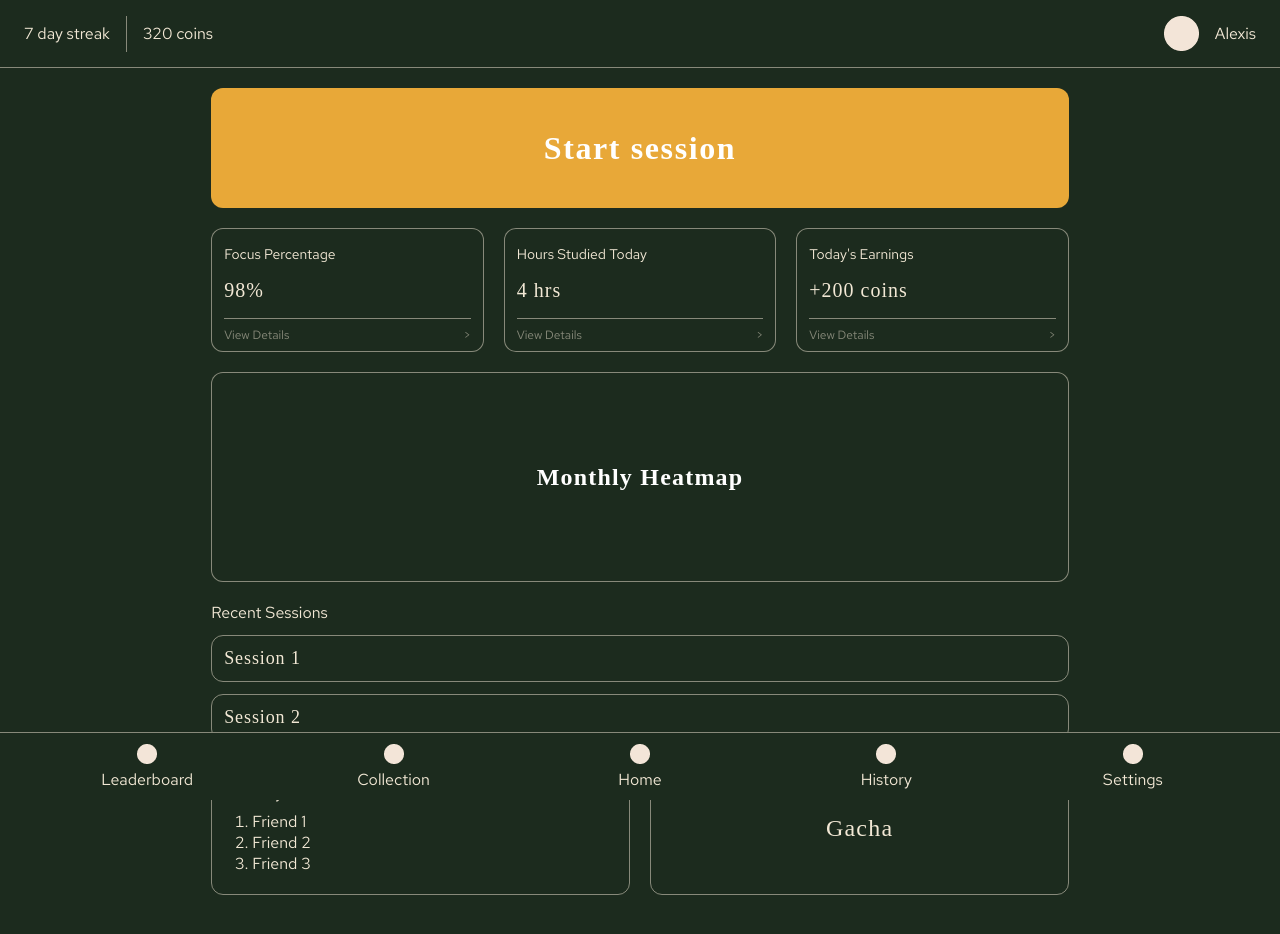
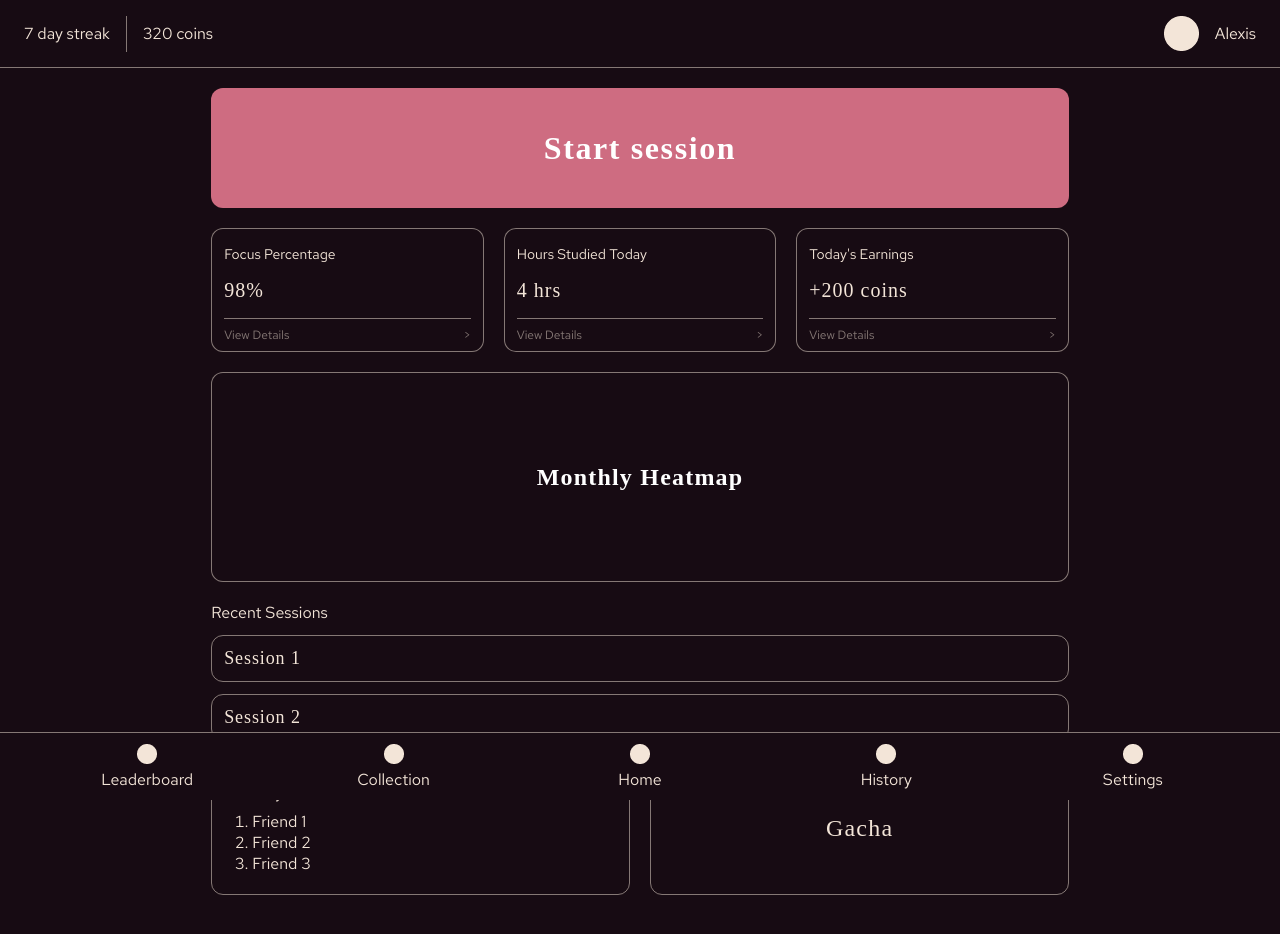
Before and after one commit to 1prcntethan/flowstate, a React (Vite) app: page / in a window 1280 px wide. Shown: the top 934 px of the page. Built offline with nearby package versions, Linux system fonts and the light colour scheme; a web font is replaced by a local one.

Commit message:
implement theme for activesession

```diff
--- a/src/pages/ActiveSession.module.css
+++ b/src/pages/ActiveSession.module.css
@@ -52,7 +52,7 @@
 }
 
 .headerBtn {
-  background: rgba(79, 79, 79, 0.2);
+  background: var(--headerbtn-bg);
   border: 1px transparent;
   border-radius: 8px;
   color: var(--orange-cream);
@@ -64,13 +64,13 @@
 }
 
 .headerBtn:hover {
-  background: rgba(243, 229, 216, 0.12);
+  background: var(--orange-cream-10);
 }
 
 .headerBtnActive {
-  background: rgba(206, 108, 129, 0.2);
-  border-color: rgba(206, 108, 129, 0.4);
-  color: var(--pink, #ce6c81);
+  background: var(--pink-20);
+  border-color: var(--pink-40);
+  color: var(--pink, --pink);
 }
 
 /* ── Scroll container ── */
@@ -110,7 +110,7 @@
 
 .timerBlockCollapsed {
   /* position/top/z-index inherited from above, just override layout */
-  border-bottom: 1px solid rgba(243, 229, 216, 0.1);
+  border-bottom: 1px solid var(--orange-cream-10);
   padding: 10px 20px 10px;
   align-items: flex-start;
   gap: 2px;
@@ -158,7 +158,7 @@
 
 .timerLabel {
   font-size: 14px;
-  color: rgb(243, 229, 216, 0.5);
+  color: var(--orange-cream-20);
   font-family: var(--body-text, sans-serif);
   letter-spacing: 0.04em;
 }
@@ -192,7 +192,7 @@
 .inlineBarTrack {
   width: 100%;
   height: 8px;
-  background: rgba(243, 229, 216, 0.08);
+  background: var(--timerbar-border);
   border-radius: 4px;
   overflow: hidden;
 }
@@ -211,12 +211,12 @@
 }
 
 .statusOn {
-  background: rgba(76, 206, 122, 0.15);
+  background: var(--captures-statusOn);
   color: var(--status-green);
   border: 1px solid var(--status-green);
 }
 .statusOff {
-  background: rgba(224, 85, 85, 0.15);
+  background: var(--captures-statusOff);
   color: var(--status-red);
   border: 1px solid var(--status-red);
 }
@@ -230,7 +230,7 @@
 
 .sessionSubtitle {
   font-size: 14px;
-  color: rgba(243, 229, 216, 0.45);
+  color: var(--orange-cream-20);
   font-family: var(--body-text, sans-serif);
   transition: font-size 0.25s;
 }
@@ -282,7 +282,7 @@
 
 .focusLabel {
   font-size: 14px;
-  color: rgba(243, 229, 216, 0.45);
+  color: var(--orange-cream-20);
   font-family: var(--body-text, sans-serif);
 }
 
@@ -294,7 +294,7 @@
 
 .focusBarTrack {
   height: 16px;
-  background: rgba(243, 229, 216, 0.08);
+  background: var(--orange-cream-80);
   border-radius: 8px;
   overflow: hidden;
 }
@@ -335,7 +335,7 @@
 
 .columnTitle {
   font-size: 14px;
-  color: rgba(243, 229, 216, 0.35);
+  color: var(--orange-cream-40);
   font-family: var(--body-text, sans-serif);
   font-weight: 500;
   margin-bottom: 4px;
@@ -343,7 +343,7 @@
 
 .emptyState {
   font-size: 12px;
-  color: rgba(243, 229, 216, 0.2);
+  color: var(--orange-cream-20);
   font-family: var(--body-text, sans-serif);
   font-style: italic;
 }
@@ -365,7 +365,7 @@
 }
 
 .taskItem:hover {
-  background: rgba(243, 229, 216, 0.07);
+  background: var(--orange-cream-70);
 }
 
 .taskDone {
@@ -376,7 +376,7 @@
   width: 16px;
   height: 16px;
   border-radius: 50%;
-  border: 1.5px solid rgba(243, 229, 216, 0.3);
+  border: 1.5px solid var(--orange-cream-30);
   flex-shrink: 0;
   transition:
     all 0.15s,
--- a/src/themes.ts
+++ b/src/themes.ts
@@ -27,6 +27,9 @@ export type Theme = {
     '--status-green': string
     '--status-red': string
     '--status-amber': string
+    '--headerbtn-bg': string
+    '--captures-statusOn': string
+    '--captures-statusOff': string
   }
 }
 
@@ -36,8 +39,8 @@ export const themes: Record<string, Theme> = {
     name: 'Flowstate',
     unlockable: false,
     vars: {
-      '--dark-purple':     '#170B13',
-      '--orange-cream':    '#F3E5D8',
+      '--dark-purple':     'rgb(23, 11, 19)',
+      '--orange-cream':    'rgb(243, 229, 216)',
       '--orange-cream-10': 'rgba(243,229,216,0.1)',
       '--orange-cream-20': 'rgba(243,229,216,0.2)',
       '--orange-cream-30': 'rgba(243,229,216,0.3)',
@@ -60,72 +63,75 @@ export const themes: Record<string, Theme> = {
       '--status-green':    '#4CCE7A',
       '--status-red':      '#E05555',
       '--status-amber':    '#E6A817',
+      '--headerbtn-bg': 'rgba(79, 79, 79, 0.2)',
+      '--captures-statusOn': 'rgba(76, 206, 122, 0.15)',
+      '--captures-statusOff': 'rgba(224, 85, 85, 0.15)',
       }
-    },
+    },}
   // Future gacha-unlockable themes — define now, ship later
-  midnight: {
-    id: 'midnight',
-    name: 'Midnight Blue',
-    unlockable: true,
-    vars: {
-      '--dark-purple':     '#0B0F1A',
-      '--orange-cream':    '#E8EDF5',
-      '--orange-cream-10': 'rgba(232, 237, 245, 0.1)',
-      '--orange-cream-20': 'rgba(232, 237, 245, 0.2)',
-      '--orange-cream-30': 'rgba(232, 237, 245, 0.3)',
-      '--orange-cream-40': 'rgba(232, 237, 245, 0.4)',
-      '--orange-cream-50': 'rgba(232, 237, 245, 0.5)',
-      '--orange-cream-60': 'rgba(232, 237, 245, 0.6)',
-      '--orange-cream-70': 'rgba(232, 237, 245, 0.7)',
-      '--orange-cream-80': 'rgba(232, 237, 245, 0.8)',
-      '--orange-cream-90': 'rgba(232, 237, 245, 0.9)',
-      '--pink':            '#4D9EFF',
-      '--pink-10': 'rgba(77, 158, 255, 0.1)',
-      '--pink-20': 'rgba(77, 158, 255, 0.2)',
-      '--pink-30': 'rgba(77, 158, 255, 0.3)',
-      '--pink-40': 'rgba(77, 158, 255, 0.4)',
-      '--pink-50': 'rgba(77, 158, 255, 0.5)',
-      '--pink-60': 'rgba(77, 158, 255, 0.6)',
-      '--pink-70': 'rgba(77, 158, 255, 0.7)',
-      '--pink-80': 'rgba(77, 158, 255, 0.8)',
-      '--pink-90': 'rgba(77, 158, 255, 0.9)',
-      '--status-green':    '#39FF85',
-      '--status-red':      '#FF6B6B',
-      '--status-amber':    '#FFD700',
-    }
-  },
+//   midnight: {
+//     id: 'midnight',
+//     name: 'Midnight Blue',
+//     unlockable: true,
+//     vars: {
+//       '--dark-purple':     '#0B0F1A',
+//       '--orange-cream':    '#E8EDF5',
+//       '--orange-cream-10': 'rgba(232, 237, 245, 0.1)',
+//       '--orange-cream-20': 'rgba(232, 237, 245, 0.2)',
+//       '--orange-cream-30': 'rgba(232, 237, 245, 0.3)',
+//       '--orange-cream-40': 'rgba(232, 237, 245, 0.4)',
+//       '--orange-cream-50': 'rgba(232, 237, 245, 0.5)',
+//       '--orange-cream-60': 'rgba(232, 237, 245, 0.6)',
+//       '--orange-cream-70': 'rgba(232, 237, 245, 0.7)',
+//       '--orange-cream-80': 'rgba(232, 237, 245, 0.8)',
+//       '--orange-cream-90': 'rgba(232, 237, 245, 0.9)',
+//       '--pink':            '#4D9EFF',
+//       '--pink-10': 'rgba(77, 158, 255, 0.1)',
+//       '--pink-20': 'rgba(77, 158, 255, 0.2)',
+//       '--pink-30': 'rgba(77, 158, 255, 0.3)',
+//       '--pink-40': 'rgba(77, 158, 255, 0.4)',
+//       '--pink-50': 'rgba(77, 158, 255, 0.5)',
+//       '--pink-60': 'rgba(77, 158, 255, 0.6)',
+//       '--pink-70': 'rgba(77, 158, 255, 0.7)',
+//       '--pink-80': 'rgba(77, 158, 255, 0.8)',
+//       '--pink-90': 'rgba(77, 158, 255, 0.9)',
+//       '--status-green':    '#39FF85',
+//       '--status-red':      '#FF6B6B',
+//       '--status-amber':    '#FFD700',
+//     }
+//   },
 
-  lantern: {
-    id: 'lantern',
-    name: 'Lantern',
-    unlockable: true,
-    vars: {
-      '--dark-purple':     '#1C2B1E',
-      '--orange-cream':    '#F2E8D5',
-      '--orange-cream-10': 'rgba(242, 232, 213, 0.1)',
-      '--orange-cream-20': 'rgba(242, 232, 213, 0.2)',
-      '--orange-cream-30': 'rgba(242, 232, 213, 0.3)',
-      '--orange-cream-40': 'rgba(242, 232, 213, 0.4)',
-      '--orange-cream-50': 'rgba(242, 232, 213, 0.5)',
-      '--orange-cream-60': 'rgba(242, 232, 213, 0.6)',
-      '--orange-cream-70': 'rgba(242, 232, 213, 0.7)',
-      '--orange-cream-80': 'rgba(242, 232, 213, 0.8)',
-      '--orange-cream-90': 'rgba(242, 232, 213, 0.9)',
-      '--pink':            '#E8A838',
-      '--pink-10': 'rgba(232, 168, 56, 0.1)',
-      '--pink-20': 'rgba(232, 168, 56, 0.2)',
-      '--pink-30': 'rgba(232, 168, 56, 0.3)',
-      '--pink-40': 'rgba(232, 168, 56, 0.4)',
-      '--pink-50': 'rgba(232, 168, 56, 0.5)',
-      '--pink-60': 'rgba(232, 168, 56, 0.6)',
-      '--pink-70': 'rgba(232, 168, 56, 0.7)',
-      '--pink-80': 'rgba(232, 168, 56, 0.8)',
-      '--pink-90': 'rgba(232, 168, 56, 0.9)',
-      '--status-green':    '#39FF85',
-      '--status-red':      '#FF6B6B',
-      '--status-amber':    '#FFD700',
-    }
-  }
-}
+//   lantern: {
+//     id: 'lantern',
+//     name: 'Lantern',
+//     unlockable: true,
+//     vars: {
+//       '--dark-purple':     '#1C2B1E',
+//       '--orange-cream':    '#F2E8D5',
+//       '--orange-cream-10': 'rgba(242, 232, 213, 0.1)',
+//       '--orange-cream-20': 'rgba(242, 232, 213, 0.2)',
+//       '--orange-cream-30': 'rgba(242, 232, 213, 0.3)',
+//       '--orange-cream-40': 'rgba(242, 232, 213, 0.4)',
+//       '--orange-cream-50': 'rgba(242, 232, 213, 0.5)',
+//       '--orange-cream-60': 'rgba(242, 232, 213, 0.6)',
+//       '--orange-cream-70': 'rgba(242, 232, 213, 0.7)',
+//       '--orange-cream-80': 'rgba(242, 232, 213, 0.8)',
+//       '--orange-cream-90': 'rgba(242, 232, 213, 0.9)',
+//       '--pink':            '#E8A838',
+//       '--pink-10': 'rgba(232, 168, 56, 0.1)',
+//       '--pink-20': 'rgba(232, 168, 56, 0.2)',
+//       '--pink-30': 'rgba(232, 168, 56, 0.3)',
+//       '--pink-40': 'rgba(232, 168, 56, 0.4)',
+//       '--pink-50': 'rgba(232, 168, 56, 0.5)',
+//       '--pink-60': 'rgba(232, 168, 56, 0.6)',
+//       '--pink-70': 'rgba(232, 168, 56, 0.7)',
+//       '--pink-80': 'rgba(232, 168, 56, 0.8)',
+//       '--pink-90': 'rgba(232, 168, 56, 0.9)',
+//       '--status-green':    '#39FF85',
+//       '--status-red':      '#FF6B6B',
+//       '--status-amber':    '#FFD700',
+//     }
+//   }
+// }
 
-export const DEFAULT_THEME_ID = 'lantern'
+export const DEFAULT_THEME_ID = 'default'
```
